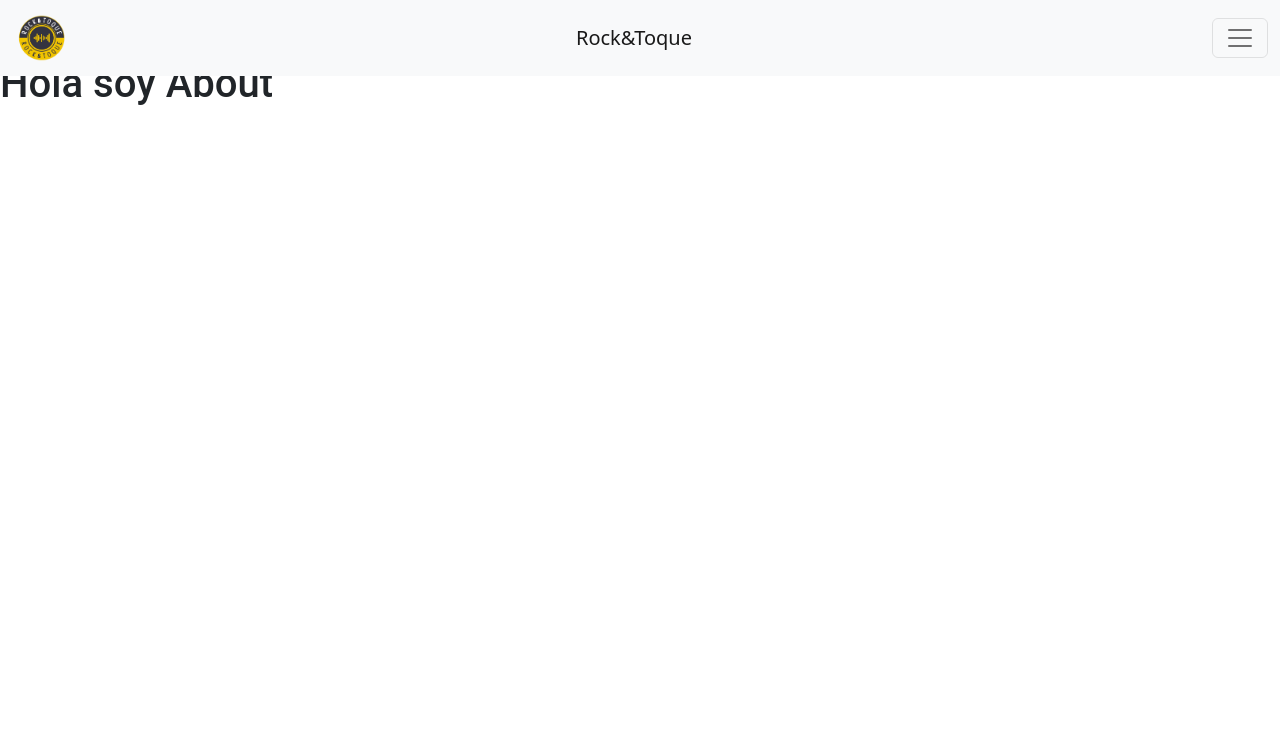
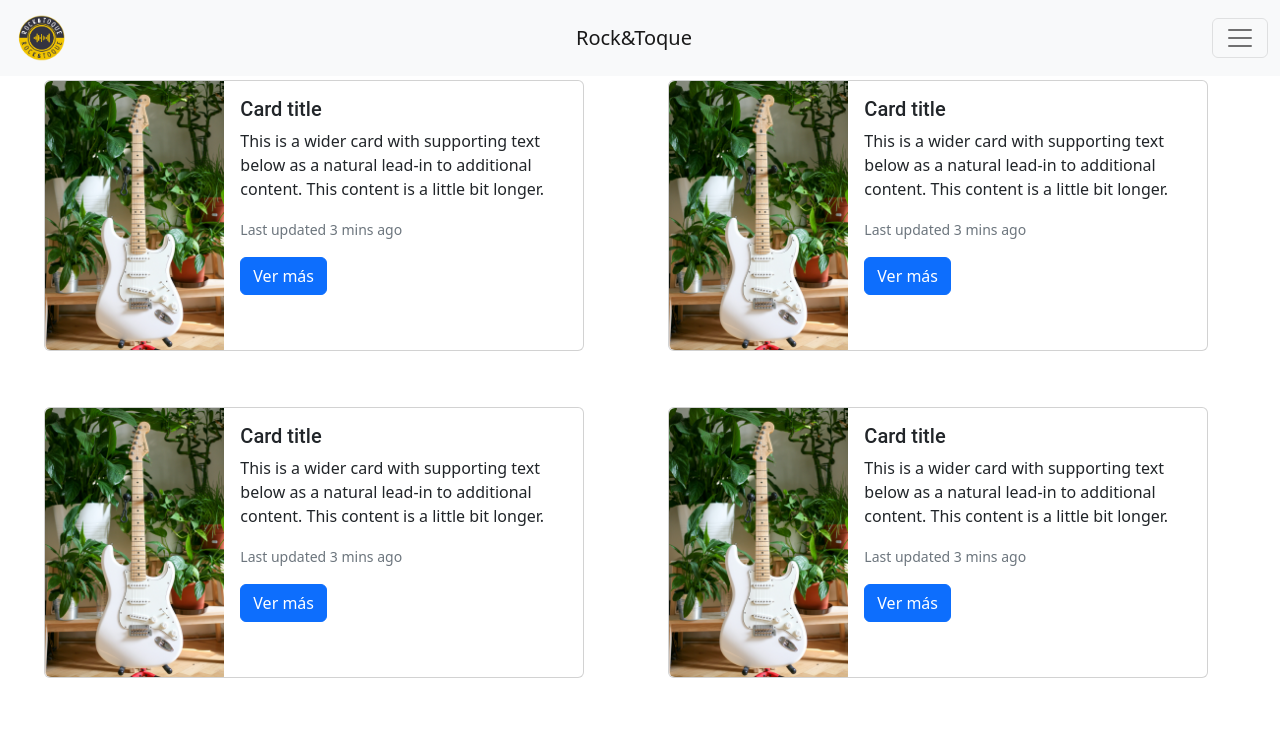
Before and after one commit to BryanGF0822/rock-y-toque, a Vue app: page /about in a window 1280 px wide. Shown: the top 732 px of the page. Built offline with nearby package versions, Linux system fonts and the light colour scheme.

Commit message:
Se muestra la lista de productos.

```diff
--- /dev/null
+++ b/src/components/Card.vue
@@ -0,0 +1,28 @@
+<template>
+    <div class="card mb-3" style="max-width: 540px;">
+        <div class="row g-0">
+            <div class="col-md-4">
+                <img src="../../public/img/guitarExample.jpg" class="img-fluid rounded-start" alt="...">
+            </div>
+            <div class="col-md-8">
+                <div class="card-body">
+                    <h5 class="card-title">Card title</h5>
+                    <p class="card-text">This is a wider card with supporting text below as a natural lead-in to
+                        additional content. This content is a little bit longer.</p>
+                    <p class="card-text"><small class="text-muted">Last updated 3 mins ago</small></p>
+                    <a href="#" class="btn btn-primary">Ver más</a>
+                </div>
+            </div>
+        </div>
+    </div>
+</template>
+<script>
+export default {
+    components: {
+
+    }
+}
+</script>
+<style lang="scss">
+
+</style>
--- a/src/components/Footer.vue
+++ b/src/components/Footer.vue
@@ -6,7 +6,7 @@
     </div> -->
 
         <div class="separador">
-            <hr class="hr-text" />
+            <hr class="hr-text"/>
         </div>
 
         <footer class="footer-48201">
--- a/src/views/AboutView.vue
+++ b/src/views/AboutView.vue
@@ -1,14 +1,39 @@
 <template>
-  <h1>Hola soy About</h1>
-  <div>
-
+    <!-- <ul>
+      <li>
+        <Card/>
+      </li>
+      <li>
+        <Card/>
+      </li>
+      <li>
+        <Card/>
+      </li>
+    </ul> -->
+    <div class="container-fluid bisabuelo">
+    <ul class="row card-products">
+      <li class="col-xs-12 col-sm-6 col-md-4 col-lg-6 card-product"><Card /></li>
+      <li class="col-xs-12 col-sm-6 col-md-4 col-lg-6 card-product"><Card /></li>
+      <li class="col-xs-12 col-sm-6 col-md-4 col-lg-6 card-product"><Card /></li>
+      <li class="col-xs-12 col-sm-6 col-md-4 col-lg-6 card-product"><Card /></li>
+      <li class="col-xs-12 col-sm-6 col-md-4 col-lg-6 card-product"><Card /></li>
+      <li class="col-xs-12 col-sm-6 col-md-4 col-lg-6 card-product"><Card /></li>
+    </ul>
   </div>
 </template>
+
 <script>
+import Card from '../components/Card.vue'
 export default {
-
+  components: {
+    Card,
+  }
 }
 </script>
+
 <style lang="scss">
-
+.card-product{
+  padding: 20px;
+  list-style: none
+}
 </style>
--- a/src/views/HomeView.vue
+++ b/src/views/HomeView.vue
@@ -9,7 +9,8 @@
     <CardGroup />
   </div>
   <div>
-    <Footer />
+    <Card/>
+    <Footer/>
   </div>
 </template>
 
@@ -17,6 +18,7 @@
 import Carousel from '../components/Carousel.vue'
 import CardGroup from '../components/CardGroup.vue'
 import Footer from '../components/Footer.vue'
+
 export default {
   components: {
     Carousel, CardGroup, Footer
```
Also changed, not shown: public/img/fondoAboutUs.jpg (added), public/img/guitarExample.jpg (added).
